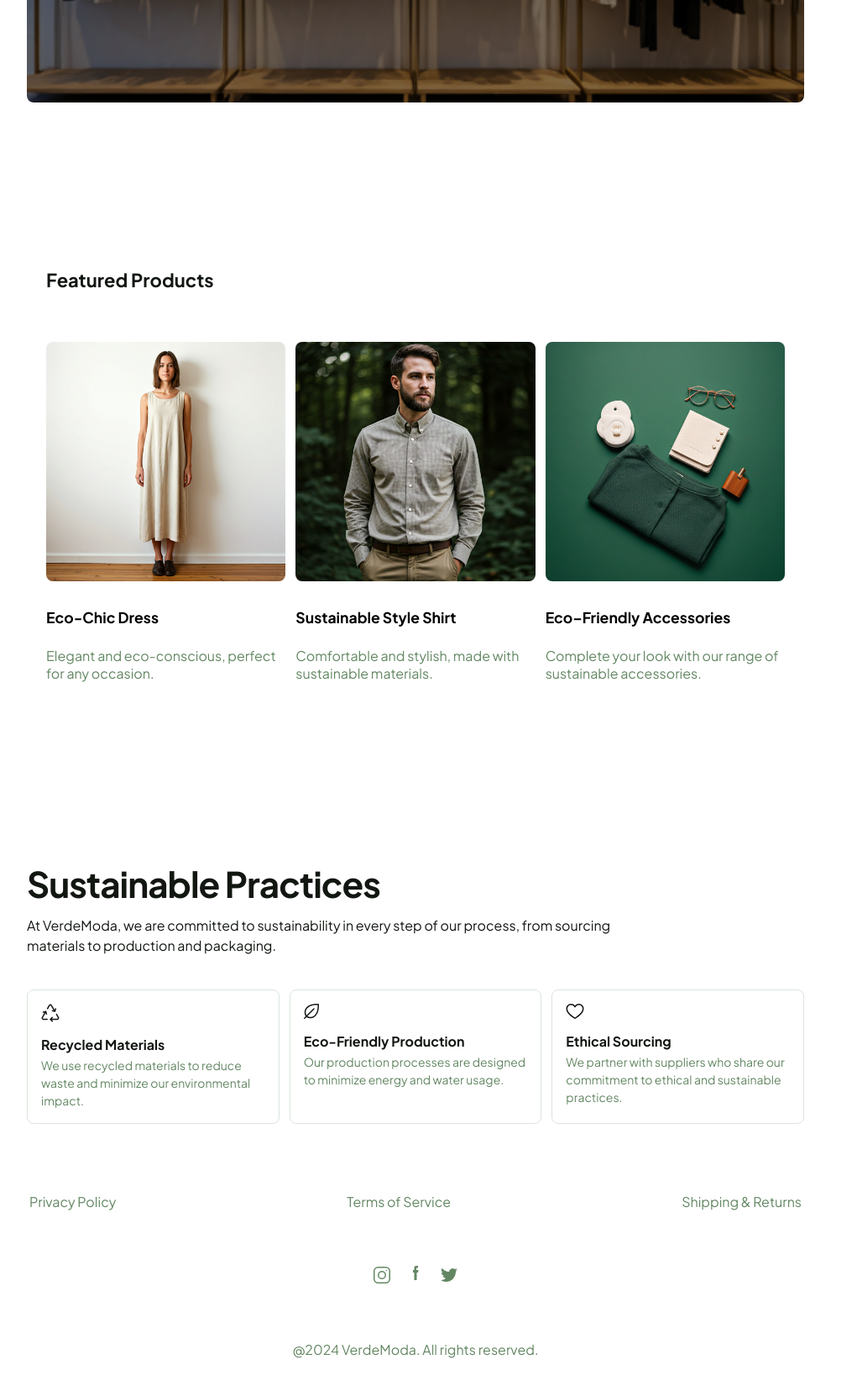
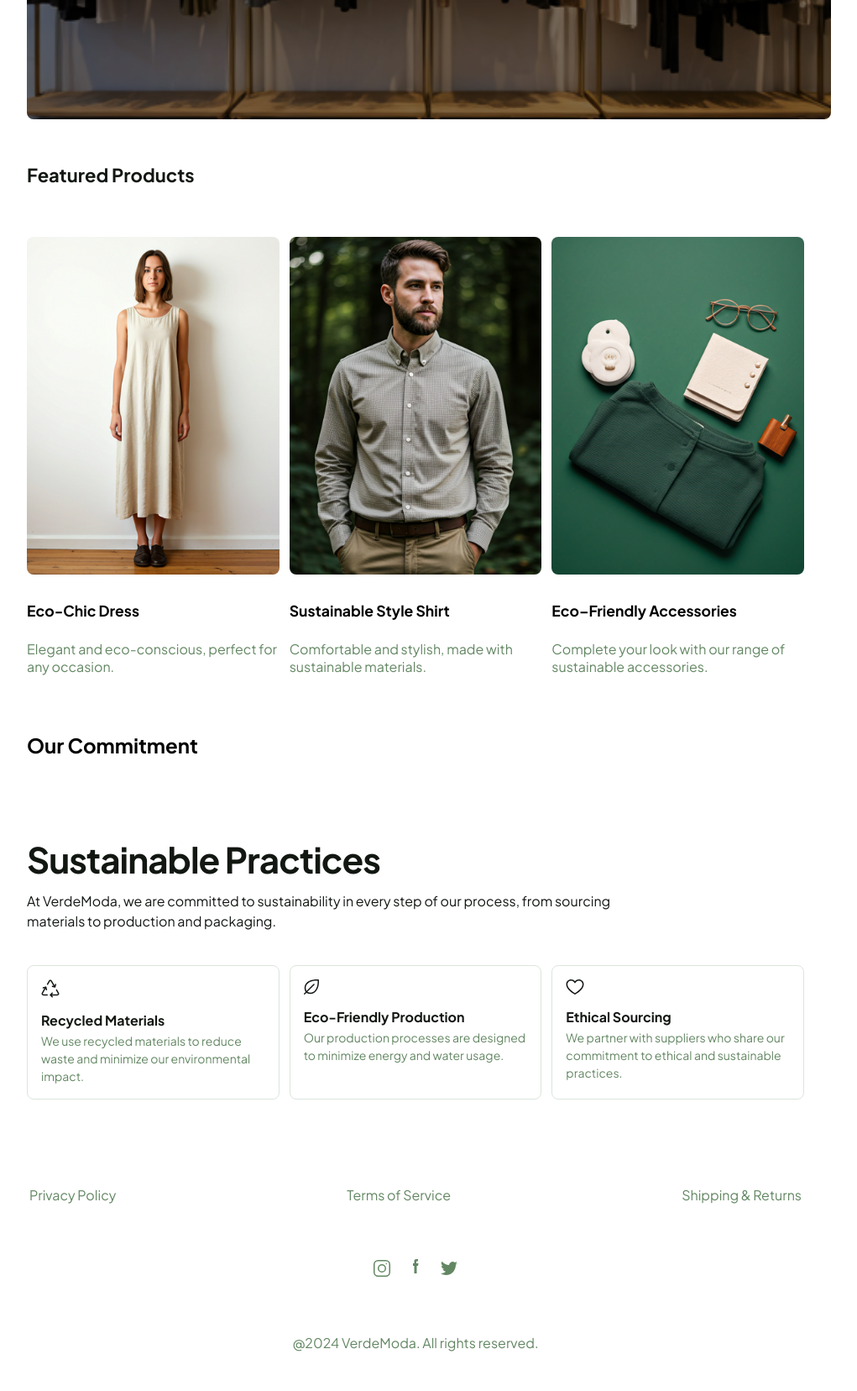
Before and after one commit to christopherguala/tarea-1-modulo-3, a plain HTML site: page index.html in a window 1280 px wide. Shown: the part 440-2096 px from the top of the page at 84% size, without its empty margins (145-1166 px from the left). Drawn offline with Linux system fonts and the light colour scheme.

Commit message:
feat: integrar código del equipo y reorganizar estructura de productos
- Integración de código de todos los integrantes del equipo
- Estructuración de la etiqueta <main> en el layout principal
- Reorganización de clases CSS para mejorar consistencia
- Fix en la altura de imágenes de card-productos (402px en desktop)

```diff
--- a/assets/css/style.css
+++ b/assets/css/style.css
@@ -1,7 +1,3 @@
-* {
-  margin: 0;
-  padding: 0;
-}
 @import url("https://fonts.googleapis.com/css2?family=Plus+Jakarta+Sans:wght@400;800&display=swap");
 
 * {
@@ -13,18 +9,17 @@ body {
   font-family: "Plus Jakarta Sans", sans-serif;
 }
 
-main .contenedor-figma {
-  padding: 20px 160px;
-}
-
 .contenedor-figma {
   width: 960px;
-  /* height: 512px; */
-  padding: 16px;
+  padding: 20px 0px;
   margin: 0 auto;
   background-color: #fff;
   box-sizing: border-box;
   border: 1px solid #fff;
+}
+
+.section-padding {
+  padding: 16px;
 }
 
 .imagen-wrapper {
@@ -83,7 +78,72 @@ main .contenedor-figma {
   background-color: #119d11; /* tono más oscuro al pasar el mouse */
 }
 
+/* featured products */
+.featured-products-container {
+  display: flex;
+  height: 60px;
+  padding: 20px 0 12px 0;
+  flex-direction: column;
+  align-items: flex-start;
+  align-self: stretch;
+}
+
+.featured-products-container h2 {
+  color: #121712;
+  font-feature-settings: "dlig" on;
+  font-size: 22px;
+  font-weight: 700;
+  line-height: 28px;
+  margin: 0;
+}
+
+.grid-productos {
+  display: flex;
+  justify-content: center;
+  align-items: flex-start;
+  gap: 12px;
+  flex-wrap: wrap;
+  padding: 16px 0;
+}
+
+.grid-productos p {
+  color: #638763;
+  margin: 0;
+}
+
+.productos {
+  display: flex;
+  min-width: 240px;
+  flex-direction: column;
+  align-items: flex-start;
+  gap: 16px;
+  flex: 1 0 0;
+}
+
+.productos img {
+  border-radius: 8px;
+  width: 100%;
+  height: 402px;
+  object-fit: cover;
+  display: block;
+}
+
+.productos h3 {
+  margin: 0 0 8px 0;
+  font-size: 1.1rem;
+}
+
 /* info section */
+
+.subtitle-section h2 {
+  display: flex;
+  flex-direction: column;
+  align-items: flex-start;
+  gap: 16px;
+  align-self: stretch;
+  font-size: 22px;
+}
+
 .info-section {
   color: #121712;
   display: flex;
@@ -166,26 +226,25 @@ main .contenedor-figma {
 }
 
 .footer-contenido {
-  width: 960px;
+  /* width: 960px; */
   height: 200px;
   display: flex;
   flex-direction: column;
   justify-content: space-between;
   gap: 24px;
-  font-family: "Plus Jakarta Sans", sans-serif;
   font-size: 14px;
+  padding: 0 16px;
+  flex-wrap: wrap;
 }
 
 .footer-links {
   display: flex;
   justify-content: space-between;
-  width: 920px;
-  margin: 0 auto;
+  align-items: center;
 }
 
 .footer-link {
   color: #638763;
-  font-family: "Plus Jakarta Sans", sans-serif;
   font-weight: 400;
   font-size: 16px;
   line-height: 24px;
@@ -233,79 +292,7 @@ main .contenedor-figma {
   fill: #42694e;
 }
 
-body {
-  margin: 0;
-  padding: 0;
-  box-sizing: border-box;
-  font-family: 'Plus Jakarta Sans', sans-serif;
-}
-
-.contenido {
-  width: 100%;
-  max-width: 1200px;
-  margin: 0 auto;
-}
-
-.contenedor-padding {
-  padding: 160px;
-  max-width: 1200px;
-  margin: 0 auto;
-}
-
-
-.featured-products-container {
-  display: flex;
-  height: 60px;
-  padding: 20px 0 12px 0;
-  flex-direction: column;
-  align-items: flex-start;
-  align-self: stretch;
-}
-
-.featured-products-container h2 {
-  color: #121712;
-  font-feature-settings: 'dlig' on;
-  font-size: 22px;
-  font-weight: 700;
-  line-height: 28px;
-  margin: 0;
-}
-
-.grid-productos {
-  display: flex;
-  justify-content: center;
-  align-items: flex-start;
-  gap: 12px;
-  flex-wrap: wrap;
-  padding: 16px 0;
-}
-
-.grid-productos p {
-  color: #638763;
-  margin: 0;
-}
-
-.productos {
-  display: flex;
-  min-width: 240px;
-  flex-direction: column;
-  align-items: flex-start;
-  gap: 16px;
-  flex: 1 0 0;
-}
-
-.productos img {
-  border-radius: 8px;
-  width: 100%;
-  height: auto;
-  object-fit: cover;
-  display: block;
-}
-
-.productos h3 {
-  margin: 0 0 8px 0;
-  font-size: 1.1rem;
-}
+/* media queries */
 
 @media (max-width: 768px) {
   .contenedor-padding {
--- a/index.html
+++ b/index.html
@@ -6,13 +6,16 @@
     <title>Dress Responsibly</title>
 
     <!-- Google Fonts -->
-    <link rel="preconnect" href="https://fonts.googleapis.com">
-    <link rel="preconnect" href="https://fonts.gstatic.com" crossorigin>
-    <link href="https://fonts.googleapis.com/css2?family=Plus+Jakarta+Sans:ital,wght@0,200..800;1,200..800&display=swap" rel="stylesheet">
+    <link rel="preconnect" href="https://fonts.googleapis.com" />
+    <link rel="preconnect" href="https://fonts.gstatic.com" crossorigin />
+    <link
+      href="https://fonts.googleapis.com/css2?family=Plus+Jakarta+Sans:ital,wght@0,200..800;1,200..800&display=swap"
+      rel="stylesheet"
+    />
 
     <!-- CSS -->
-    <link rel="stylesheet" href="./assets/css/style.css">
-    <link rel="stylesheet" href="./assets/css/nav.css">
+    <link rel="stylesheet" href="./assets/css/style.css" />
+    <link rel="stylesheet" href="./assets/css/nav.css" />
   </head>
 
   <body>
@@ -44,8 +47,8 @@
     </nav>
 
     <!-- Hero section -->
-    <div class="contenedor-figma">
-      <div class="imagen-wrapper">
+    <main class="contenedor-figma">
+      <div class="imagen-wrapper section-padding">
         <img
           class="imagen-ajustada"
           src="./assets/img/hero.png"
@@ -53,15 +56,17 @@
         />
         <div class="texto-overlay">
           <h1>Dress Responsibly</h1>
-          <h2>Explore our collection of eco-friendly fashion, crafted with care for the planet and your style.</h2>
+          <h2>
+            Explore our collection of eco-friendly fashion, crafted with care
+            for the planet and your style.
+          </h2>
           <button class="boton-principal">Shop Now</button>
-        </div>
         </div>
       </div>
 
       <!-- Featured Products -->
-    <main class="contenido-central">
-      <section class="featured-section">
+
+      <section class="section-padding">
         <div class="contenido">
           <div class="contenedor-padding">
             <div class="featured-products-container">
@@ -73,30 +78,45 @@
                 <img src="./assets/img/vestido.png" alt="Eco-Chic Dress" />
                 <div class="separator"></div>
                 <h3>Eco-Chic Dress</h3>
-                <p class="info-producto">Elegant and eco-conscious, perfect for any occasion.</p>
+                <p class="info-producto">
+                  Elegant and eco-conscious, perfect for any occasion.
+                </p>
               </div>
 
               <div class="productos">
-                <img src="./assets/img/camisa.png" alt="Sustainable Style Shirt" />
+                <img
+                  src="./assets/img/camisa.png"
+                  alt="Sustainable Style Shirt"
+                />
                 <div class="separator"></div>
                 <h3>Sustainable Style Shirt</h3>
-                <p class="info-producto">Comfortable and stylish, made with sustainable materials.</p>
+                <p class="info-producto">
+                  Comfortable and stylish, made with sustainable materials.
+                </p>
               </div>
 
               <div class="productos">
-                <img src="./assets/img/accesorios.png" alt="Eco–Friendly Accessories" />
+                <img
+                  src="./assets/img/accesorios.png"
+                  alt="Eco–Friendly Accessories"
+                />
                 <div class="separator"></div>
                 <h3>Eco–Friendly Accessories</h3>
-                <p class="info-producto">Complete your look with our range of sustainable accessories.</p>
+                <p class="info-producto">
+                  Complete your look with our range of sustainable accessories.
+                </p>
               </div>
             </div>
           </div>
         </div>
       </section>
-    </main>
+
+      <div class="section-padding">
+        <h2 class="featured-products-container">Our Commitment</h2>
+      </div>
 
       <!-- Info Section -->
-    <section class="info-section contenedor-figma">
+      <section class="info-section">
         <div class="info-texts">
           <div class="info-title">
             <h3>Sustainable Practices</h3>
@@ -137,8 +157,8 @@
               </div>
               <div class="info-card-p">
                 <p>
-                Our production processes are designed to minimize energy and water
-                usage.
+                  Our production processes are designed to minimize energy and
+                  water usage.
                 </p>
               </div>
             </div>
@@ -154,17 +174,18 @@
               </div>
               <div class="info-card-p">
                 <p>
-                We partner with suppliers who share our commitment to ethical and
-                sustainable practices.
+                  We partner with suppliers who share our commitment to ethical
+                  and sustainable practices.
                 </p>
               </div>
             </div>
           </div>
         </div>
       </section>
+    </main>
 
     <!-- Footer -->
-    <footer class="footer">
+    <footer class="footer contenedor-figma">
       <div class="footer-contenido">
         <div class="footer-links">
           <a href="#" class="footer-link">Privacy Policy</a>
@@ -175,22 +196,46 @@
         <div class="footer-social">
           <!-- Instagram -->
           <a href="#" class="social-icon" aria-label="Instagram">
-            <svg xmlns="http://www.w3.org/2000/svg" width="24" height="24" fill="currentColor" viewBox="0 0 24 24">
-              <path d="M7.5 2h9A5.51 5.51 0 0 1 22 7.5v9A5.51 5.51 0 0 1 16.5 22h-9A5.51 5.51 0 0 1 2 16.5v-9A5.51 5.51 0 0 1 7.5 2Zm0 1.5A4 4 0 0 0 3.5 7.5v9a4 4 0 0 0 4 4h9a4 4 0 0 0 4-4v-9a4 4 0 0 0-4-4h-9ZM12 7a5 5 0 1 1 0 10a5 5 0 0 1 0-10Zm0 1.5a3.5 3.5 0 1 0 0 7a3.5 3.5 0 0 0 0-7Zm5.25-2.75a.75.75 0 1 1 0 1.5a.75.75 0 0 1 0-1.5Z"/>
+            <svg
+              xmlns="http://www.w3.org/2000/svg"
+              width="24"
+              height="24"
+              fill="currentColor"
+              viewBox="0 0 24 24"
+            >
+              <path
+                d="M7.5 2h9A5.51 5.51 0 0 1 22 7.5v9A5.51 5.51 0 0 1 16.5 22h-9A5.51 5.51 0 0 1 2 16.5v-9A5.51 5.51 0 0 1 7.5 2Zm0 1.5A4 4 0 0 0 3.5 7.5v9a4 4 0 0 0 4 4h9a4 4 0 0 0 4-4v-9a4 4 0 0 0-4-4h-9ZM12 7a5 5 0 1 1 0 10a5 5 0 0 1 0-10Zm0 1.5a3.5 3.5 0 1 0 0 7a3.5 3.5 0 0 0 0-7Zm5.25-2.75a.75.75 0 1 1 0 1.5a.75.75 0 0 1 0-1.5Z"
+              />
             </svg>
           </a>
 
           <!-- Facebook -->
           <a href="#" class="social-icon" aria-label="Facebook">
-            <svg xmlns="http://www.w3.org/2000/svg" width="24" height="24" fill="currentColor" viewBox="0 0 24 24">
-              <path d="M13.5 9H15l.5-3h-2.5V4.5c0-.6.1-1 .9-1H15V1h-2c-2 0-2.5 1-2.5 2.6V6H9v3h1.5v9h3V9Z"/>
+            <svg
+              xmlns="http://www.w3.org/2000/svg"
+              width="24"
+              height="24"
+              fill="currentColor"
+              viewBox="0 0 24 24"
+            >
+              <path
+                d="M13.5 9H15l.5-3h-2.5V4.5c0-.6.1-1 .9-1H15V1h-2c-2 0-2.5 1-2.5 2.6V6H9v3h1.5v9h3V9Z"
+              />
             </svg>
           </a>
 
           <!-- Twitter -->
           <a href="#" class="social-icon" aria-label="Twitter">
-            <svg xmlns="http://www.w3.org/2000/svg" width="24" height="24" fill="currentColor" viewBox="0 0 24 24">
-              <path d="M22 5.9a8.3 8.3 0 0 1-2.36.65A4.14 4.14 0 0 0 21.4 4a8.24 8.24 0 0 1-2.61 1A4.13 4.13 0 0 0 12 8a11.72 11.72 0 0 1-8.5-4.3a4.12 4.12 0 0 0 1.3 5.5a4.05 4.05 0 0 1-1.87-.52v.05a4.13 4.13 0 0 0 3.3 4a4.1 4.1 0 0 1-1.86.07a4.13 4.13 0 0 0 3.85 2.85A8.3 8.3 0 0 1 2 18.1A11.72 11.72 0 0 0 8.29 20c7.55 0 11.68-6.26 11.68-11.69v-.54A8.42 8.42 0 0 0 22 5.9Z"/>
+            <svg
+              xmlns="http://www.w3.org/2000/svg"
+              width="24"
+              height="24"
+              fill="currentColor"
+              viewBox="0 0 24 24"
+            >
+              <path
+                d="M22 5.9a8.3 8.3 0 0 1-2.36.65A4.14 4.14 0 0 0 21.4 4a8.24 8.24 0 0 1-2.61 1A4.13 4.13 0 0 0 12 8a11.72 11.72 0 0 1-8.5-4.3a4.12 4.12 0 0 0 1.3 5.5a4.05 4.05 0 0 1-1.87-.52v.05a4.13 4.13 0 0 0 3.3 4a4.1 4.1 0 0 1-1.86.07a4.13 4.13 0 0 0 3.85 2.85A8.3 8.3 0 0 1 2 18.1A11.72 11.72 0 0 0 8.29 20c7.55 0 11.68-6.26 11.68-11.69v-.54A8.42 8.42 0 0 0 22 5.9Z"
+              />
             </svg>
           </a>
         </div>
```
Lines whose indentation alone changed are shown as unchanged.
